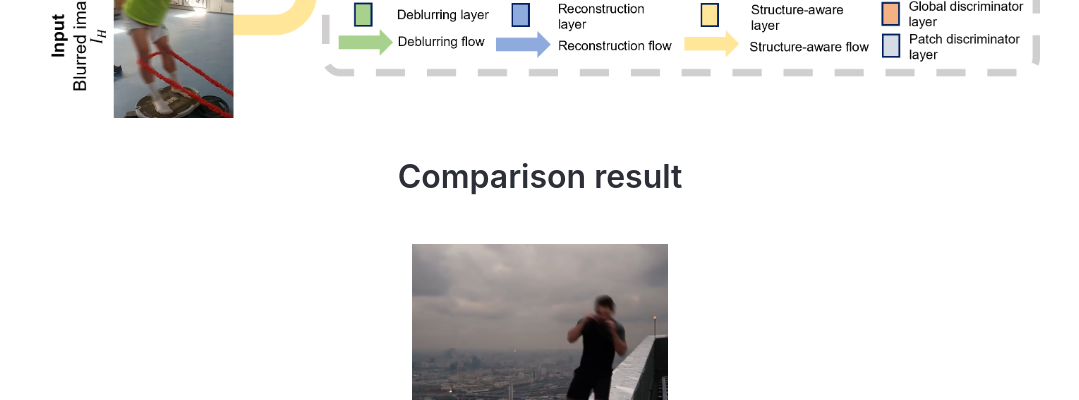
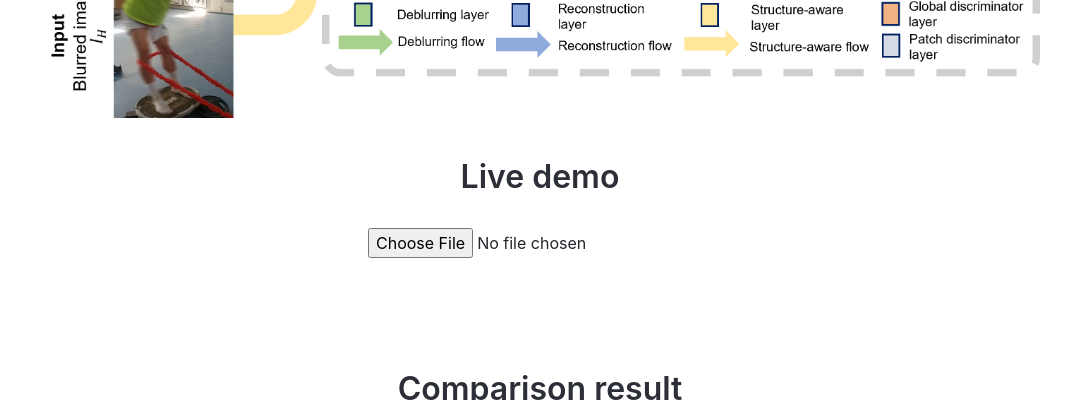
Before and after one commit to janojoshua/D2R, a React (Create React App) app: page / in a window 1280 px wide. Shown: the part 1500-1900 px from the top of the page, without its empty margins (100-1179 px from the left). Built offline with nearby package versions, Linux system fonts and the light colour scheme.

Commit message:
[D2R] live demo without backend commit

```diff
--- a/src/components/D2R.jsx
+++ b/src/components/D2R.jsx
@@ -8,9 +8,60 @@ import '../vendor/animate/animate.css'
 import '../vendor/owl-carousel/css/owl.carousel.css'
 import '../vendor/fancybox/css/jquery.fancybox.css'
 
-// const MethodContext = React.createContext({
-//     Method_info: [], fetchMethod_info: () => {}
-//   })
+//--Run method
+function RunMethod(){
+    //--Function to handle input from HTML
+    const handleInput = event  => {
+        var imageFile = event.target.files[0];
+        // console.log(imageFile)
+        // setImg(imageFile['name'])
+        var reader = new FileReader();
+        //--Handle to show image
+        reader.onload = function (e) {
+            var img = document.createElement("img");
+            img.onload = function (event) {
+                //--Handle to resize the image
+                var canvas = document.createElement("canvas");
+                canvas.width = 256;
+                canvas.height = 256;
+
+                var ctx = canvas.getContext("2d");
+                ctx.drawImage(img, 0, 0, 256, 256);
+                var dataurl = canvas.toDataURL(imageFile.type);
+
+                document.getElementById("input-image").src = dataurl;
+                console.log(dataurl)
+            }
+            img.src = e.target.result;
+            console.log(e.target.result)
+        }
+        reader.readAsDataURL(imageFile)
+
+        // setItem(imageFile['name'])
+        // console.log(imageFile['name'])
+    }
+    return (
+        <>
+            <input accept="image/*" type='file' onChange={handleInput} />
+                <div class="row mt-3">
+                    <div class="col-lg-4 py-3">
+                        <img id="input-image" src="#" alt=""/>
+                    </div>
+                    <div class="col-lg-4 py-3">
+                        <img id="d2r-mesh-image" src="#" alt=""/>
+                    </div>
+                    <div class="col-lg-4 py-3">
+                        <img id="d2r-mesh-only" src="#" alt=""/>
+                    </div>
+                </div>
+                <div class="text-center">
+                    {/* <h5> Prediction time: {time['pred_time']} </h5>
+                    <button type="button" onClick={handleSubmit} class="btn btn-primary px-5"> Run method</button> */}
+
+                </div>
+        </>
+    )
+}
 
 export default function D2R(){
     // const [method, setMethod] = useState([])
@@ -78,7 +129,16 @@ export default function D2R(){
                     </div>
                 </div>
             </div>
+
             {/* ------ Live demo ------ */}
+            <div class="page-section">
+                <div class="container">
+                    <div class="text-center">
+                        <h2 class="title-section">Live demo</h2>
+                        <RunMethod />
+                    </div>
+                </div>
+            </div>
 
             {/* ------ Qualitative result------ */}
             <div class="page-section">
```
